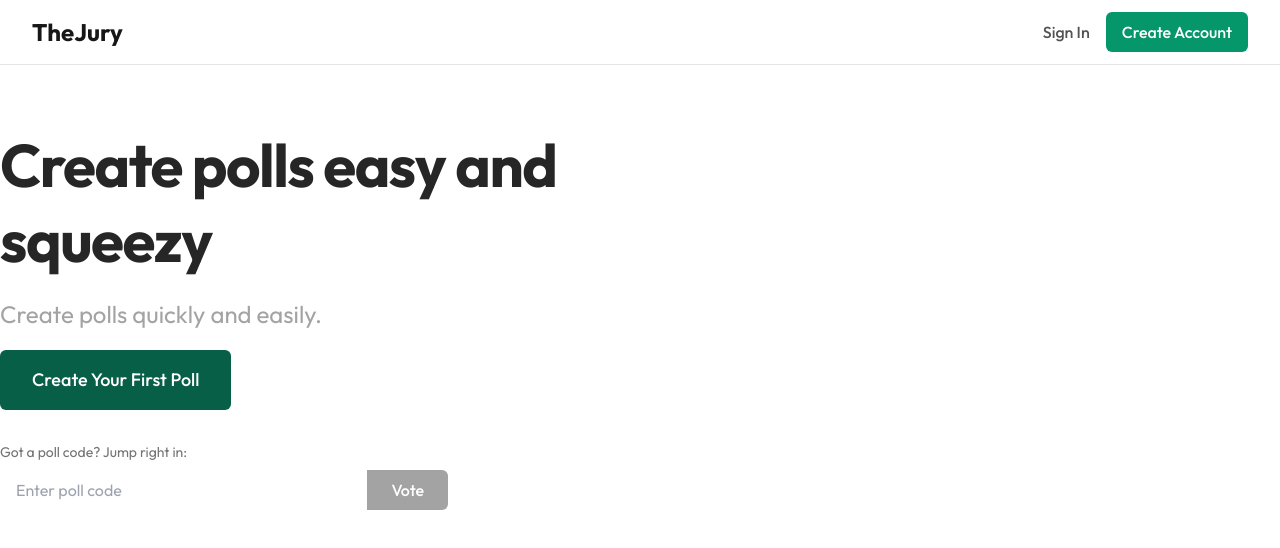
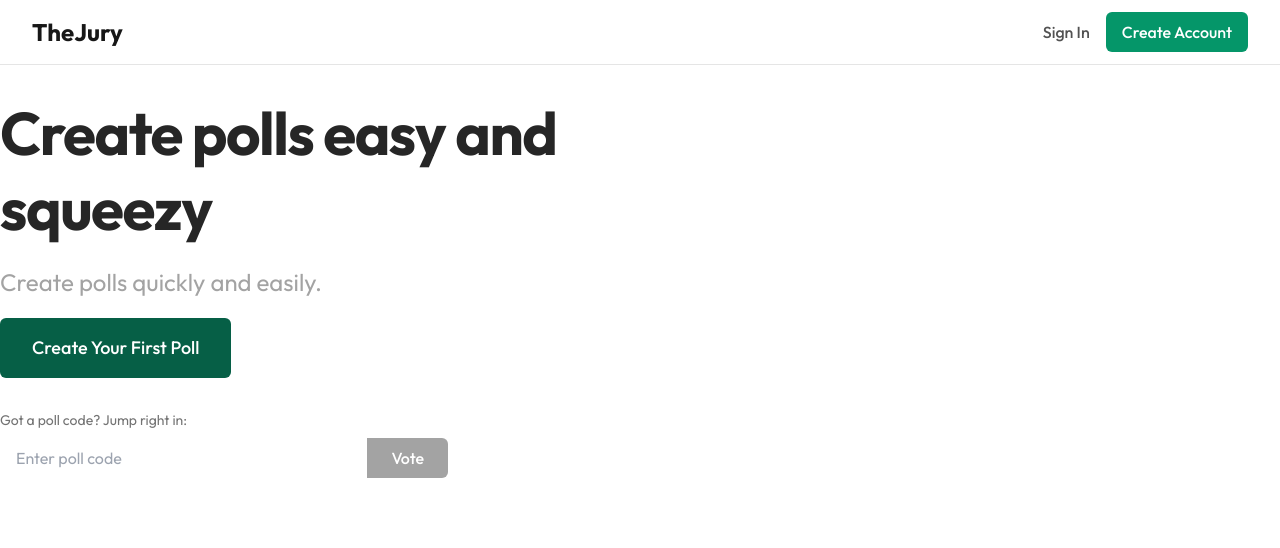
Before and after one commit to MadStoneDev/TheJury, a Next.js app: page / in a window 1280 px wide. Shown: the top 548 px of the page. Built offline with nearby package versions, Linux system fonts and the light colour scheme; no server answers.

Commit message:
don't nest containers

```diff
--- a/components/Hero.tsx
+++ b/components/Hero.tsx
@@ -4,7 +4,7 @@ import { HeroButtons } from "@/components/HeroButtons"; // You'll replace this w
 export const Hero = () => {
   return (
     <>
-      <Container className="flex flex-wrap ">
+      <section className="flex flex-wrap ">
         <div className="flex items-center w-full">
           <div className="w-full max-w-xl mb-8">
             <h1 className="text-4xl font-bold leading-snug tracking-tight text-neutral-800 lg:text-4xl lg:leading-tight xl:text-6xl xl:leading-tight dark:text-white">
@@ -17,7 +17,7 @@ export const Hero = () => {
             <HeroButtons />
           </div>
         </div>
-      </Container>
+      </section>
     </>
   );
 };
```
